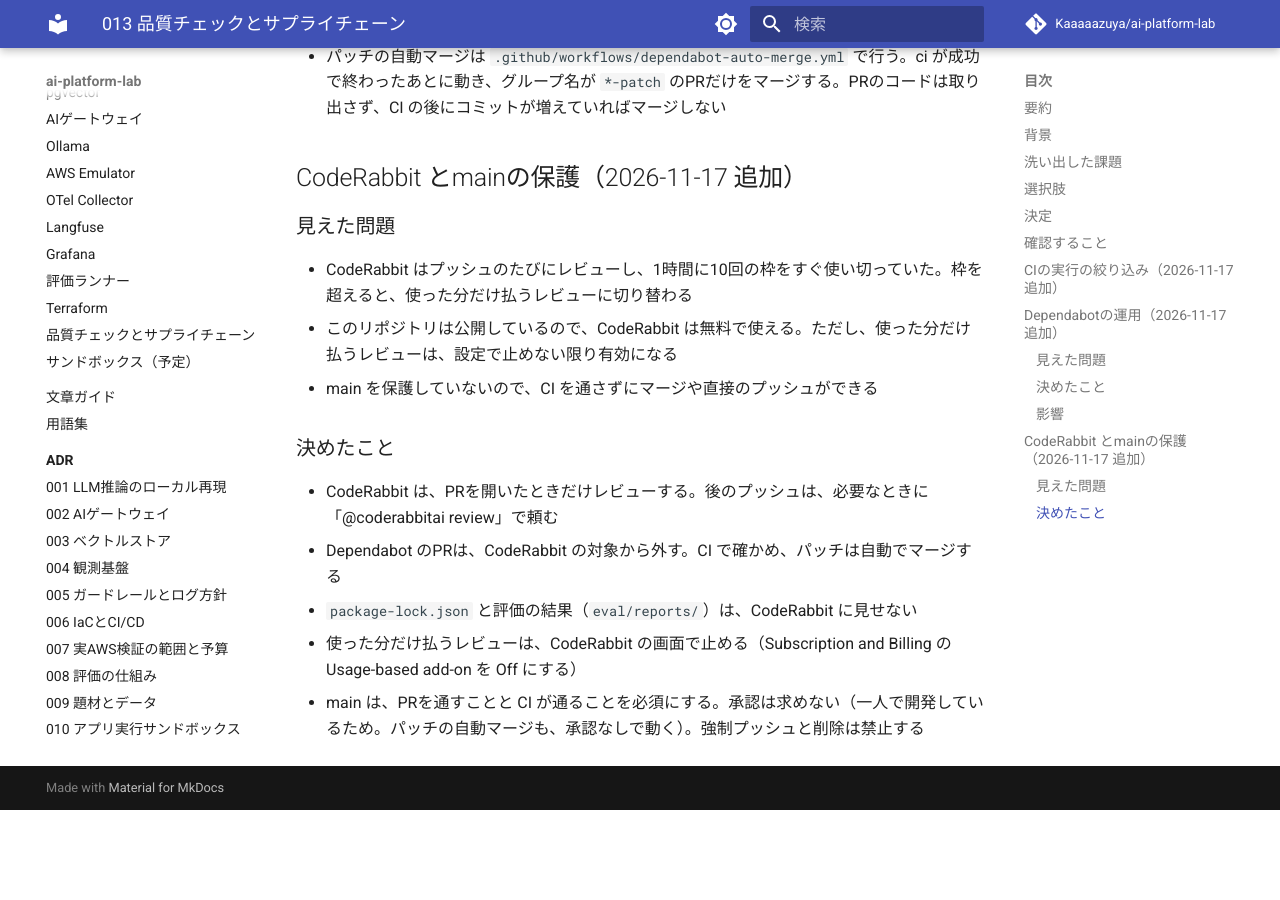
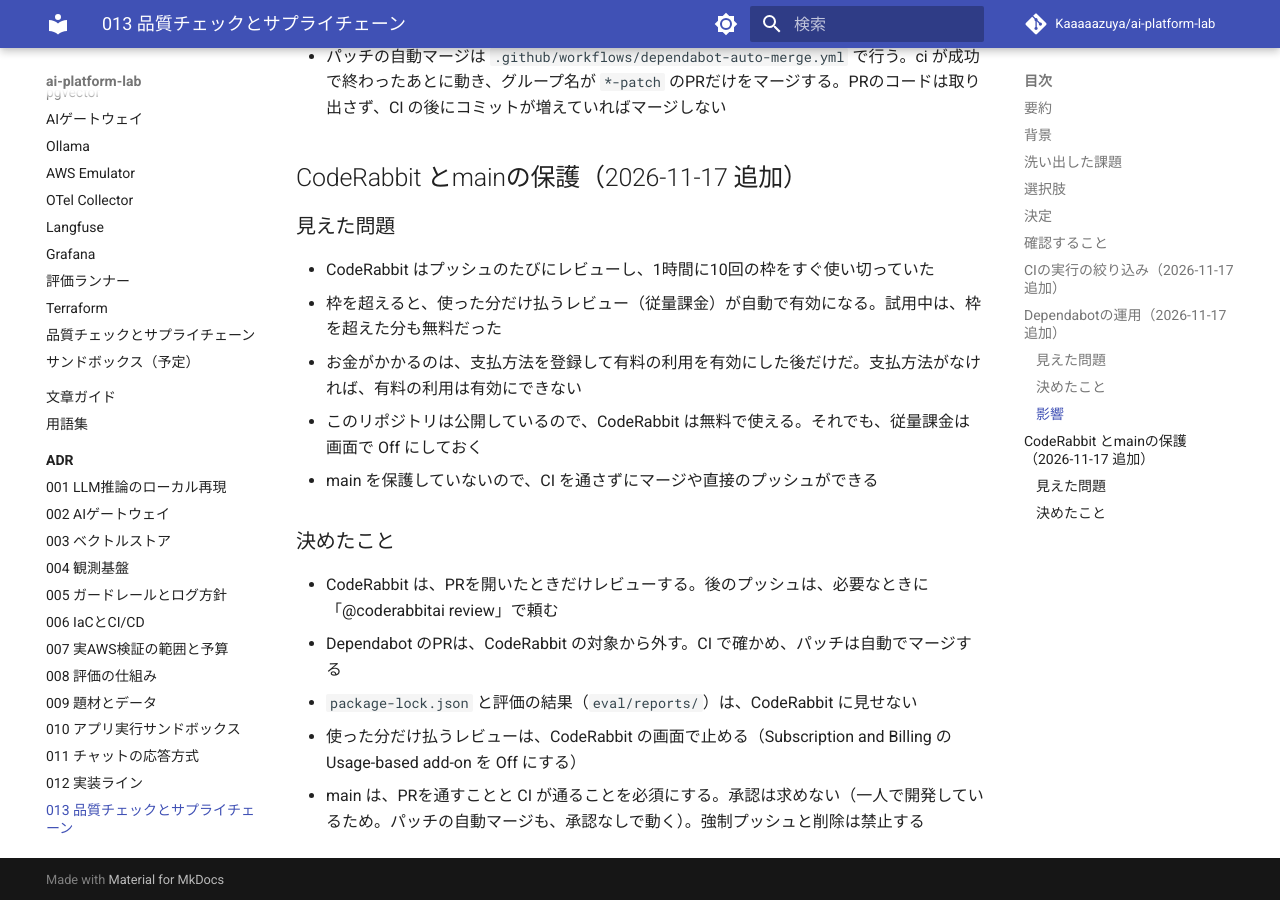
Before and after one commit to Kaaaaazuya/ai-platform-lab, an MkDocs documentation site: the page built from docs/adr/0013-dev-quality-supply-chain.md, in a window 1280 px wide and 900 px high, scrolled down 5818 px. Built offline with MkDocs 1.6.1 and Material for MkDocs 9.7.7, drawn with Linux system fonts in a browser that asks for light colours; comment, search, counter and statistics services are not loaded; before the commit the page ends 6628 px from its top, so only the background shows below that.

Commit message:
docs: clarify when CodeRabbit usage-based reviews are charged
Co-Authored-By: Claude Opus 5.5 <noreply@anthropic.com>
Claude-Session: https://claude.ai/code/session_01RvGuop5SsmDaHxnBm3XBxt

```diff
--- a/docs/adr/0013-dev-quality-supply-chain.md
+++ b/docs/adr/0013-dev-quality-supply-chain.md
@@ -150,8 +150,10 @@ M3までは型チェックとテスト、`terraform fmt` しかなく、リン
 
 ### 見えた問題
 
-- CodeRabbit はプッシュのたびにレビューし、1時間に10回の枠をすぐ使い切っていた。枠を超えると、使った分だけ払うレビューに切り替わる
-- このリポジトリは公開しているので、CodeRabbit は無料で使える。ただし、使った分だけ払うレビューは、設定で止めない限り有効になる
+- CodeRabbit はプッシュのたびにレビューし、1時間に10回の枠をすぐ使い切っていた
+- 枠を超えると、使った分だけ払うレビュー（従量課金）が自動で有効になる。試用中は、枠を超えた分も無料だった
+- お金がかかるのは、支払方法を登録して有料の利用を有効にした後だけだ。支払方法がなければ、有料の利用は有効にできない
+- このリポジトリは公開しているので、CodeRabbit は無料で使える。それでも、従量課金は画面で Off にしておく
 - main を保護していないので、CI を通さずにマージや直接のプッシュができる
 
 ### 決めたこと
```
